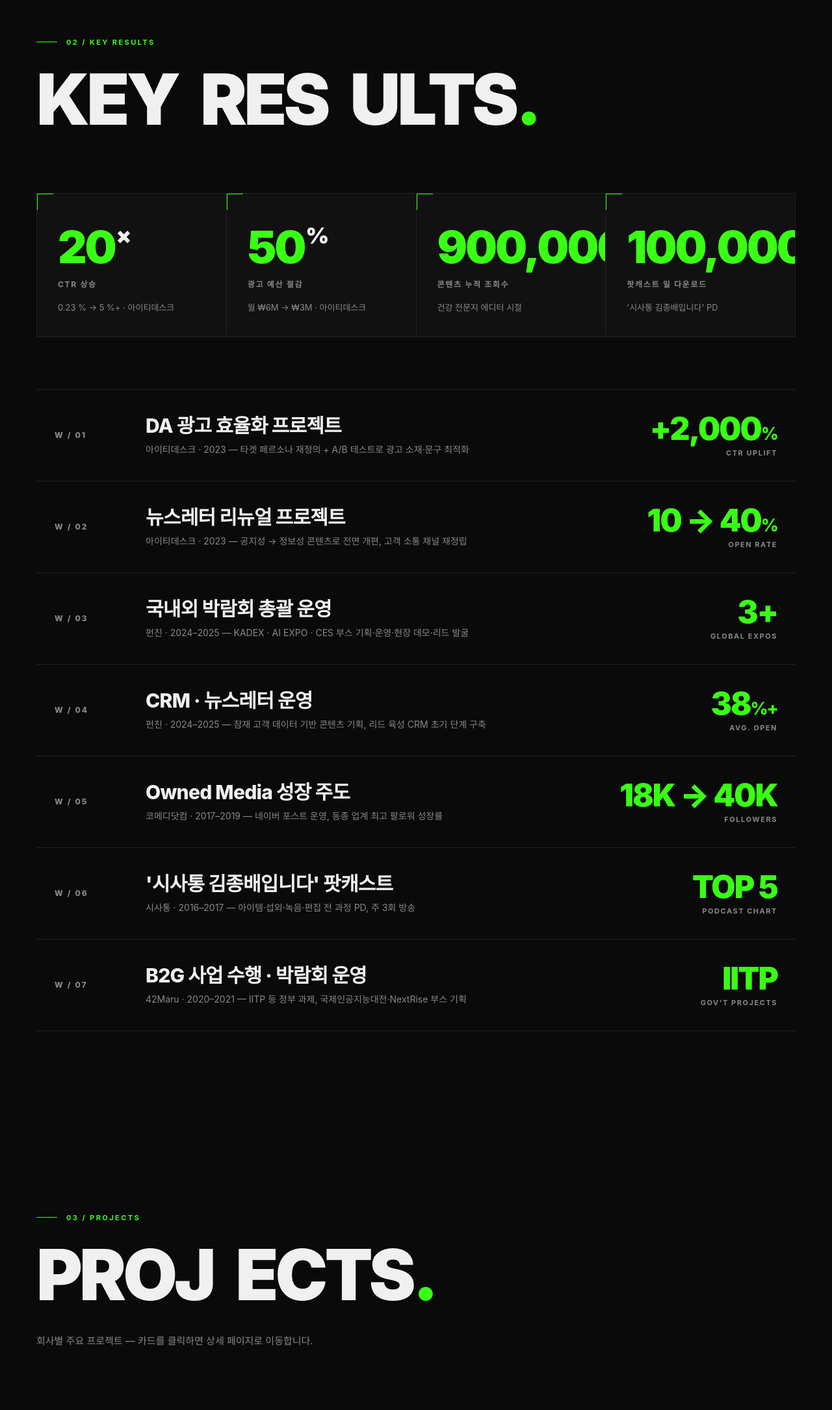
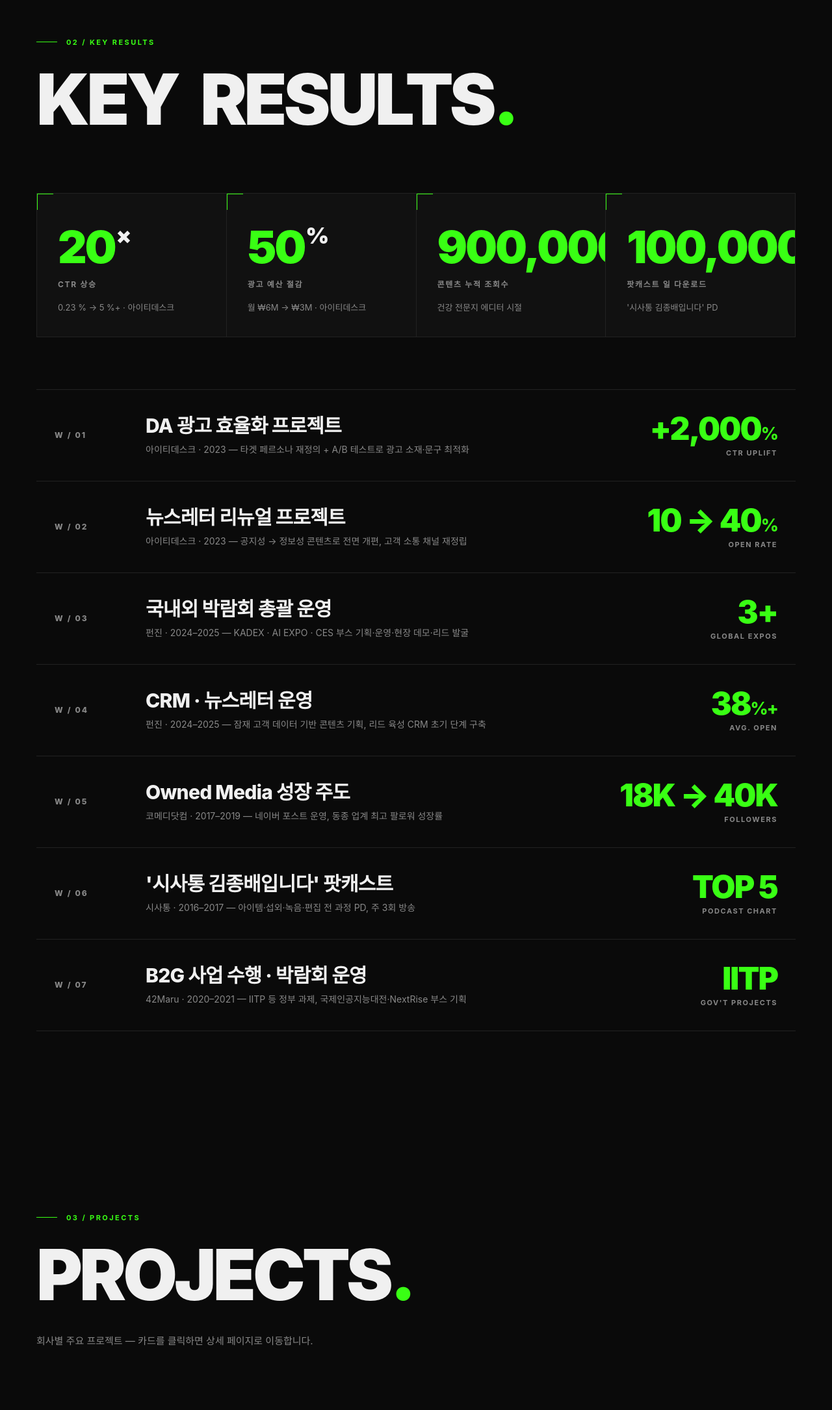
Before and after one commit to INJUNExD/portfolio, a plain HTML site: page index.html in a window 1280 px wide. Shown: the part 2372-4542 px from the top of the page at 65% size. Drawn offline with Linux system fonts and the light colour scheme; a web font is replaced by a local one.

Commit message:
Add files via upload

```diff
--- a/index.html
+++ b/index.html
@@ -1179,7 +1179,7 @@ section { padding: 140px 56px; position: relative; }
 <!-- ============ WORKS / KEY RESULTS ============ -->
 <section id="works" data-screen-label="03 Works">
   <div class="section-label">02 / Key Results</div>
-  <h2 class="section-display">KEY<span class="gap"></span>RES<span class="gap"></span>ULTS<span class="accent">.</span></h2>
+  <h2 class="section-display">KEY<span class="gap"></span>RESULTS<span class="accent">.</span></h2>
 
   <div class="kpi-spotlight">
     <div class="kpi-cell">
@@ -1288,7 +1288,7 @@ section { padding: 140px 56px; position: relative; }
 <!-- ============ PROJECTS GALLERY ============ -->
 <section id="projects" data-screen-label="04 Projects">
   <div class="section-label">03 / Projects</div>
-  <h2 class="section-display">PROJ<span class="gap"></span>ECTS<span class="accent">.</span></h2>
+  <h2 class="section-display">PROJECTS<span class="accent">.</span></h2>
 
   <p style="max-width: 600px; color: var(--text-secondary); font-size: 15px; line-height: 1.8; margin-bottom: 56px; margin-top: -56px;">회사별 주요 프로젝트 — 카드를 클릭하면 상세 페이지로 이동합니다.</p>
 
@@ -1407,7 +1407,7 @@ section { padding: 140px 56px; position: relative; }
 <!-- ============ EXPERIENCE ============ -->
 <section id="experience" data-screen-label="04 Experience">
   <div class="section-label">04 / Experience &amp; Education</div>
-  <h2 class="section-display">EXPE<span class="gap"></span>RI<span class="gap"></span>ENCE<span class="accent">.</span></h2>
+  <h2 class="section-display">EXPERIENCE<span class="accent">.</span></h2>
 
   <div class="exp-list">
 
```
